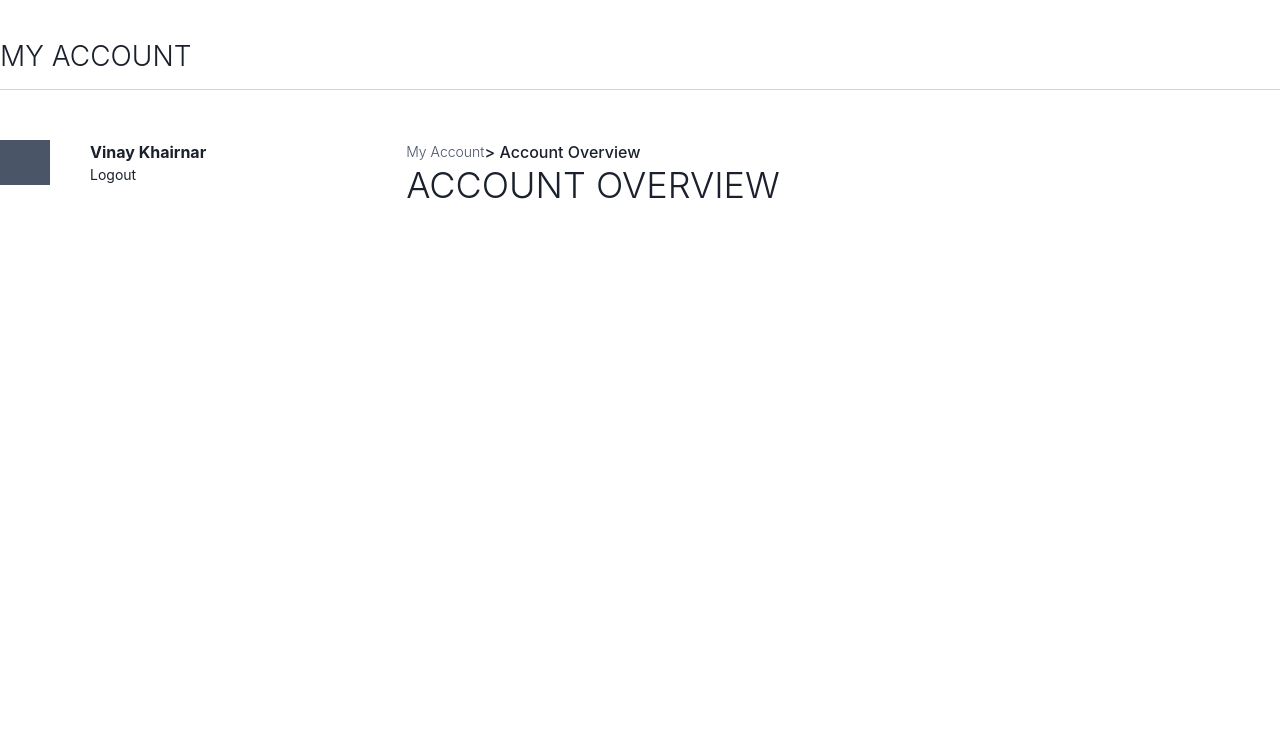
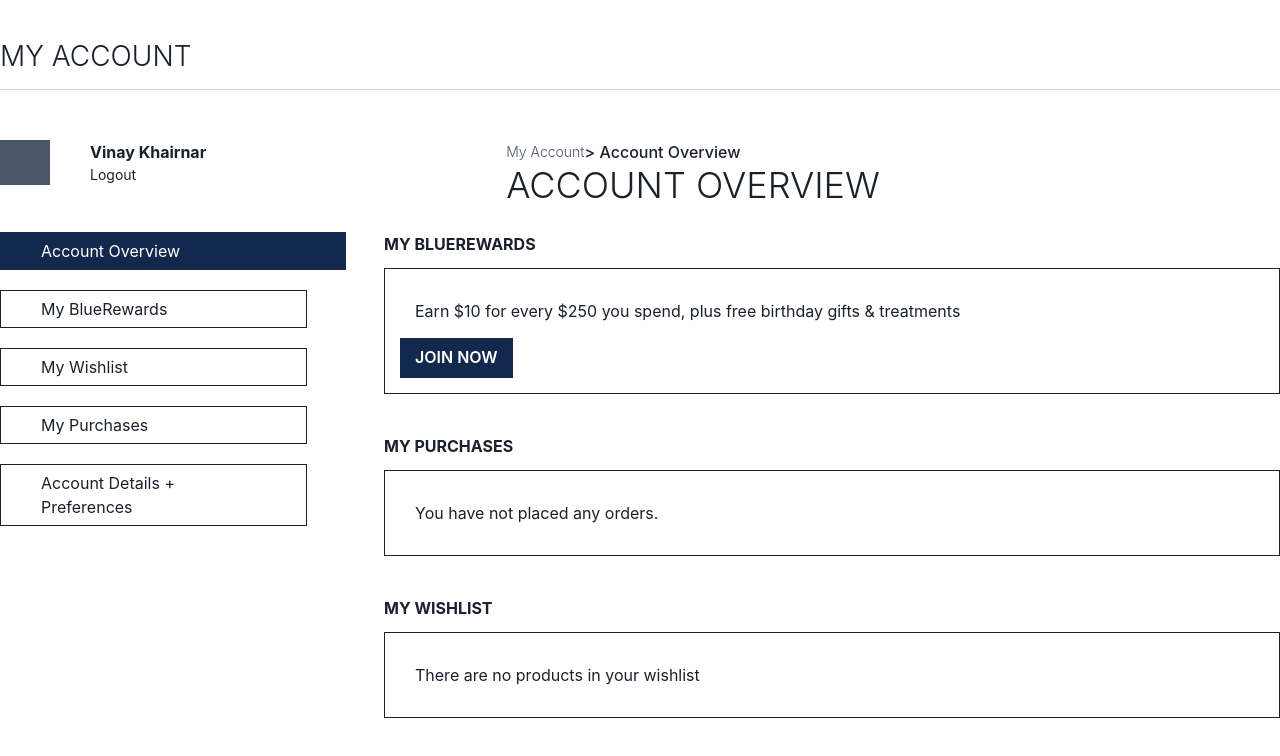
Before and after one commit to yuvraj99-cell/Blue-Mercury-React, a React (Create React App) app in the folder bluemercury/: page /user_account in a window 1280 px wide. Shown: the top 756 px of the page. Built offline with nearby package versions, Linux system fonts and the light colour scheme.

Commit message:
user static complete

```diff
--- a/bluemercury/src/Component/UserAccount.jsx
+++ b/bluemercury/src/Component/UserAccount.jsx
@@ -1,4 +1,4 @@
-import { Box, Flex, Grid, Heading, Text } from "@chakra-ui/react";
+import { Box,Button,Flex, Grid, Heading, Text, VStack } from "@chakra-ui/react";
 import { Link } from "react-router-dom";
 
 import React from "react";
@@ -31,7 +31,7 @@ const UserAccount = () => {
             </Flex>
           </Flex>
 
-          <Flex marginLeft={200} flexDirection="column">
+          <Flex marginLeft={300} flexDirection="column">
           <Flex alignItems="center">
             <Text fontSize="14px" fontWeight="light" color="gray.600">My Account  </Text>
             <Text fontWeight="500"> {" >"} Account Overview</Text>
@@ -40,6 +40,53 @@ const UserAccount = () => {
           </Flex>
         </Flex>
       </Grid>
+      <Flex justifyContent="space-between"  h="500">
+          <VStack   w="30%" spacing={5}  alignItems="left" >
+          <Box w="90%" px={10} py="6px" border="1px" borderColor="#12284c" bgColor="#12284c" color="white">Account Overview</Box>
+          <Box w="80%" px={10} py="6px" border="1px" bgColor="transparent">My BlueRewards</Box>
+          <Box w="80%" px={10} py="6px" border="1px" bgColor="transparent">My Wishlist</Box>
+          <Box w="80%" px={10} py="6px" border="1px" bgColor="transparent">My Purchases</Box>
+          <Box w="80%" px={10} py="6px" border="1px" bgColor="transparent">Account Details + Preferences</Box>
+          </VStack>
+          <Flex flexDirection="column" w="70%" overflow="scroll" sx={
+     {
+    '::-webkit-scrollbar':{
+           display:'none'
+       }
+    }
+  }>
+            <Box marginBottom="10">
+              <Text paddingBottom="3" fontWeight="bold">MY BLUEREWARDS</Text>
+              <Box p="15px" w="100%"  border="1px">
+                  <Text p="15px" >Earn $10 for every $250 you spend, plus free birthday gifts & treatments</Text>
+                  <Button p="15px" bgColor="#12284c" color="white" borderRadius="none">JOIN NOW</Button>
+              </Box>
+            </Box>
+
+            <Box marginBottom="10">
+              <Text paddingBottom="3" fontWeight="bold">MY PURCHASES</Text>
+              <Box p="15px" w="100%"  border="1px">
+                  <Text p="15px" >You have not placed any orders.</Text>
+              </Box>
+            </Box>
+
+            <Box marginBottom="10">
+              <Text paddingBottom="3" fontWeight="bold">MY WISHLIST</Text>
+              <Box p="15px" w="100%"  border="1px">
+                  <Text p="15px" >There are no products in your wishlist</Text>
+              </Box>
+            </Box>
+
+            <Box marginBottom="10">
+              <Text paddingBottom="3" fontWeight="bold">MY ACCOUNT INFORMATION</Text>
+              <Box p="15px" w="100%"  border="1px">
+                  <Text p="15px" >There are no profile information</Text>
+              </Box>
+            </Box>
+
+
+          </Flex>
+      </Flex>
     </Box>
   );
 };
```
